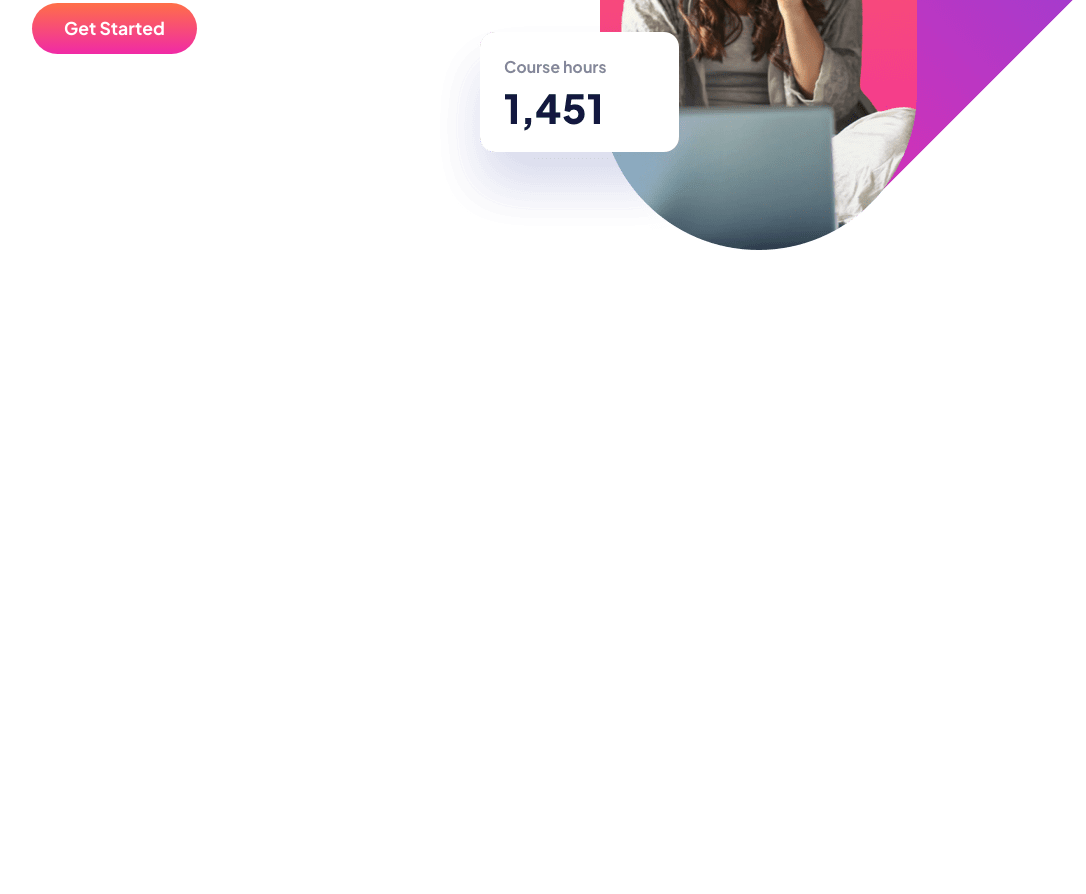
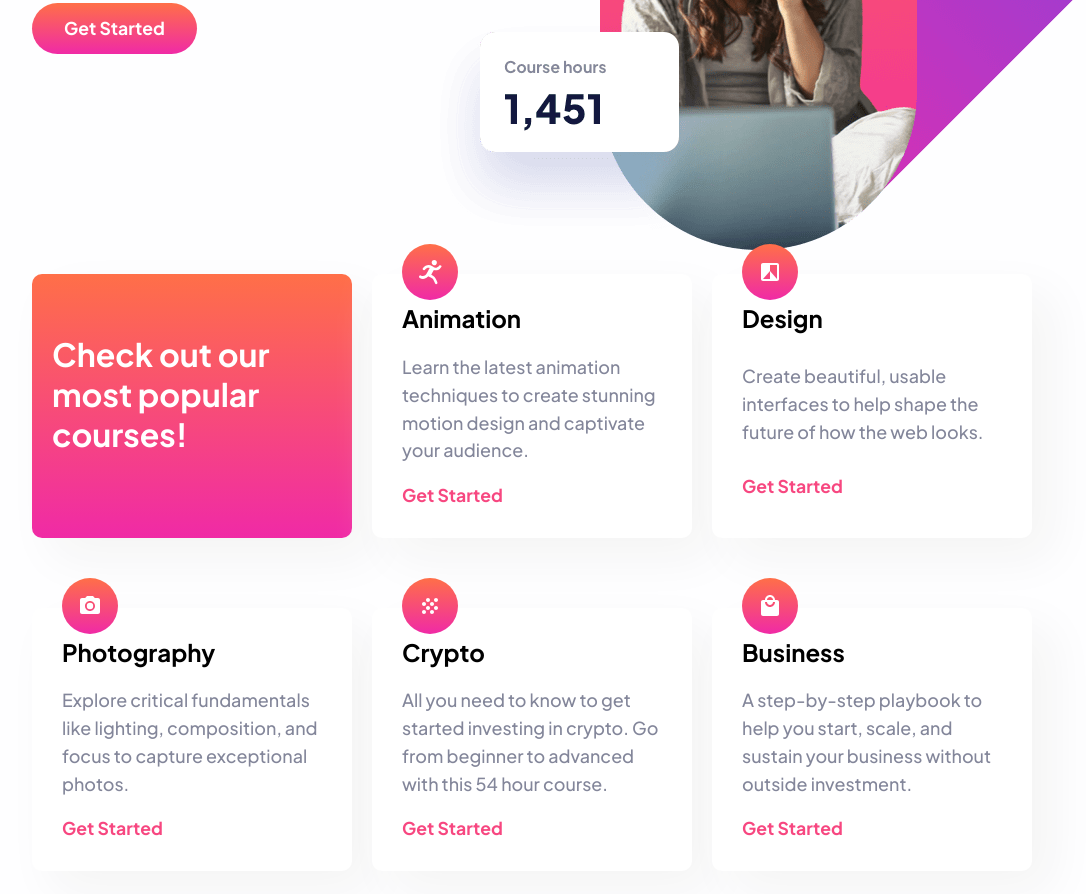
Before and after one commit to FelipeAmorimDev/Skilled-e-learning-landing-page, a plain HTML site: page starter-code/index.html in a window 1280 px wide. Shown: the part 524-1418 px from the top of the page, without its empty margins (108-1194 px from the left). Before the commit the page ends 842 px from the top, so only its background shows below. Drawn offline with Linux system fonts and the light colour scheme.

Commit message:
pag cursos adicionada

```diff
--- a/starter-code/css/gerais/gerais.css
+++ b/starter-code/css/gerais/gerais.css
@@ -1,11 +1,20 @@
 body{
   margin: 0;
+  background-color: #FEFEFF;
+  margin-bottom: 300px;
 
 }
 
 h1,h2,h3,p{
   margin: 0;
   padding: 0;
+}
+ul{
+  list-style: none;
+}
+ul,li{
+  padding: 0;
+  margin: 0;
 }
 a{
   text-decoration: none;
--- /dev/null
+++ b/starter-code/css/home/course.css
@@ -0,0 +1,50 @@
+.section-cards{
+  max-width: 1000px;
+  margin: 0 auto;
+  padding: 20px;
+}
+
+.cards-list{
+  display: grid;
+  grid-template-columns: repeat(3,1fr);
+  gap:70px 20px;
+}
+
+.card-item{
+  display: grid;
+  gap: 20px;
+  background-color: var(--cor-6);
+  padding: 30px;
+  border-radius: 10px;
+  box-shadow: 20px 20px 50px #f4f4f4;
+  position: relative;
+
+}
+
+.cards-list li:first-child{
+  background: linear-gradient(0deg, rgba(240,42,166,1) 0%, rgba(255,111,72,1) 100%);
+  padding: 60px 20px 0px;
+}
+
+.card-item img{
+  top: -30px;
+  left: 30px;
+  position: absolute;
+}
+
+@media (max-width:1200px){
+  .cards-list{
+  grid-template-columns: repeat(2,auto);
+  }
+
+}
+
+@media (max-width:600px) {
+  .cards-list{
+    grid-template-columns: auto;
+  }
+  .cards-list li:first-child{
+    padding: 20px;
+  }
+
+}
--- a/starter-code/css/style.css
+++ b/starter-code/css/style.css
@@ -1,5 +1,6 @@
 @import url("./home/header.css");
 @import url("./home/hero.css");
+@import url("./home/course.css");
 @import url("./gerais/gerais.css");
 @import url("./utilitarios/cores.css");
 @import url("./utilitarios/tipografias.css");
--- a/starter-code/css/utilitarios/tipografias.css
+++ b/starter-code/css/utilitarios/tipografias.css
@@ -23,6 +23,7 @@
   font-family: 'Plus Jakarta Sans', sans-serif;
   font-size: 1.12rem;
   line-height: 1.55;
+  font-weight: 500;
 }
 .bodyM-bold{
   font-family: 'Plus Jakarta Sans', sans-serif;
--- a/starter-code/index.html
+++ b/starter-code/index.html
@@ -41,6 +41,43 @@
       </div>
     </section>
   </main>
+  <section class="section-cards">
+    <ul class="cards-list">
+      <li class="card-item ">
+        <h2 class="headingM cor-6">Check out our most popular courses!</h2>
+      </li>
+      <li class="card-item">
+        <img src="./assets/icon-animation.svg" alt="">
+        <h2 class="headingS">Animation</h2>
+        <p class="bodyM cor-3">Learn the latest animation techniques to create stunning motion design and captivate your audience.</p>
+        <a href="http://" class="bodyM-bold cor-4">Get Started</a>
+      </li>
+      <li class="card-item">
+        <img src="./assets/icon-design.svg" alt="">
+        <h2 class="headingS">Design</h2>
+        <p class="bodyM cor-3">Create beautiful, usable interfaces to help shape the future of how the web looks.</p>
+        <a href="http://" class="bodyM-bold cor-4">Get Started</a>
+      </li>
+      <li class="card-item">
+        <img src="./assets/icon-photography.svg" alt="">
+        <h2 class="headingS">Photography</h2>
+        <p class="bodyM cor-3">Explore critical fundamentals like lighting, composition, and focus to capture exceptional photos.</p>
+        <a href="http://" class="bodyM-bold cor-4">Get Started</a>
+      </li>
+      <li class="card-item">
+        <img src="./assets/icon-crypto.svg" alt="">
+        <h2 class="headingS">Crypto</h2>
+        <p class="bodyM cor-3">All you need to know to get started investing in crypto. Go from beginner to advanced with this 54 hour course.</p>
+        <a href="http://" class="bodyM-bold cor-4">Get Started</a>
+      </li>
+      <li class="card-item">
+        <img src="./assets/icon-business.svg" alt="">
+        <h2 class="headingS">Business</h2>
+        <p class="bodyM cor-3">A step-by-step playbook to help you start, scale, and sustain your business without outside investment.</p>
+        <a href="http://" class="bodyM-bold cor-4">Get Started</a>
+      </li>
+    </ul>
+  </section>
 
 
 </body>
```
